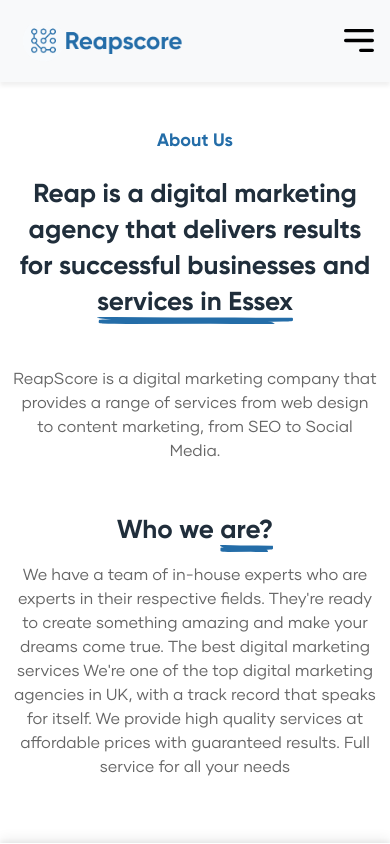
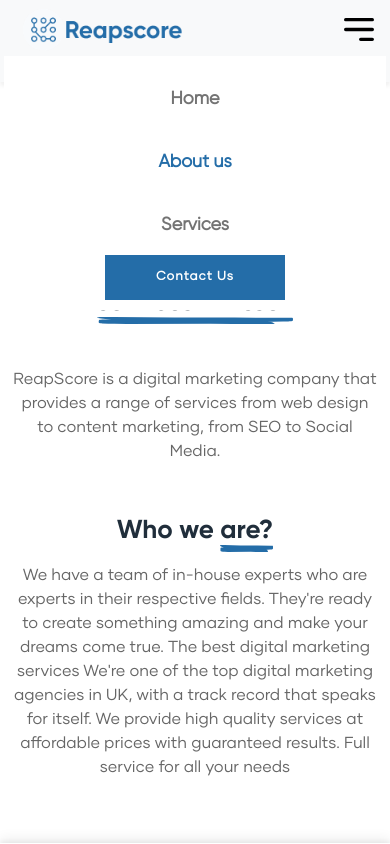
Before and after one commit to Freelancers007/Reapscore, a plain HTML site: page about.html in a window 390 px wide. Both pictures are taken after a click on the button "Toggle navigation". Shown: the top 844 px of the page. Drawn offline with Linux system fonts and the light colour scheme; files whose address does not match are found by name.

Commit message:
updated nav

```diff
--- a/about.html
+++ b/about.html
@@ -121,5 +121,7 @@
     </footer>
 </body>
 <!-- <script src="./scripts/script.js"></script> -->
+<script src="./scripts/script.js"></script>
+<script src="./scripts/bootstrap.bundle.js"></script>
 
 </html>
--- a/styles/header.css
+++ b/styles/header.css
@@ -76,3 +76,24 @@
     height: 80%;
     width: 80%;
 }
+
+@media (max-width: 780px) {
+    .navbar-collapse {
+        text-align: center;
+        background-color: white;
+        margin-right: 0px;
+        justify-content: center;
+        align-items: center;
+        padding: 10px;
+    }
+
+    .nav-link {
+        margin-right: 0px;
+    }
+
+    .navbar-nav {
+        display: flex;
+        justify-content: center;
+        align-items: center;
+    }
+}
```
